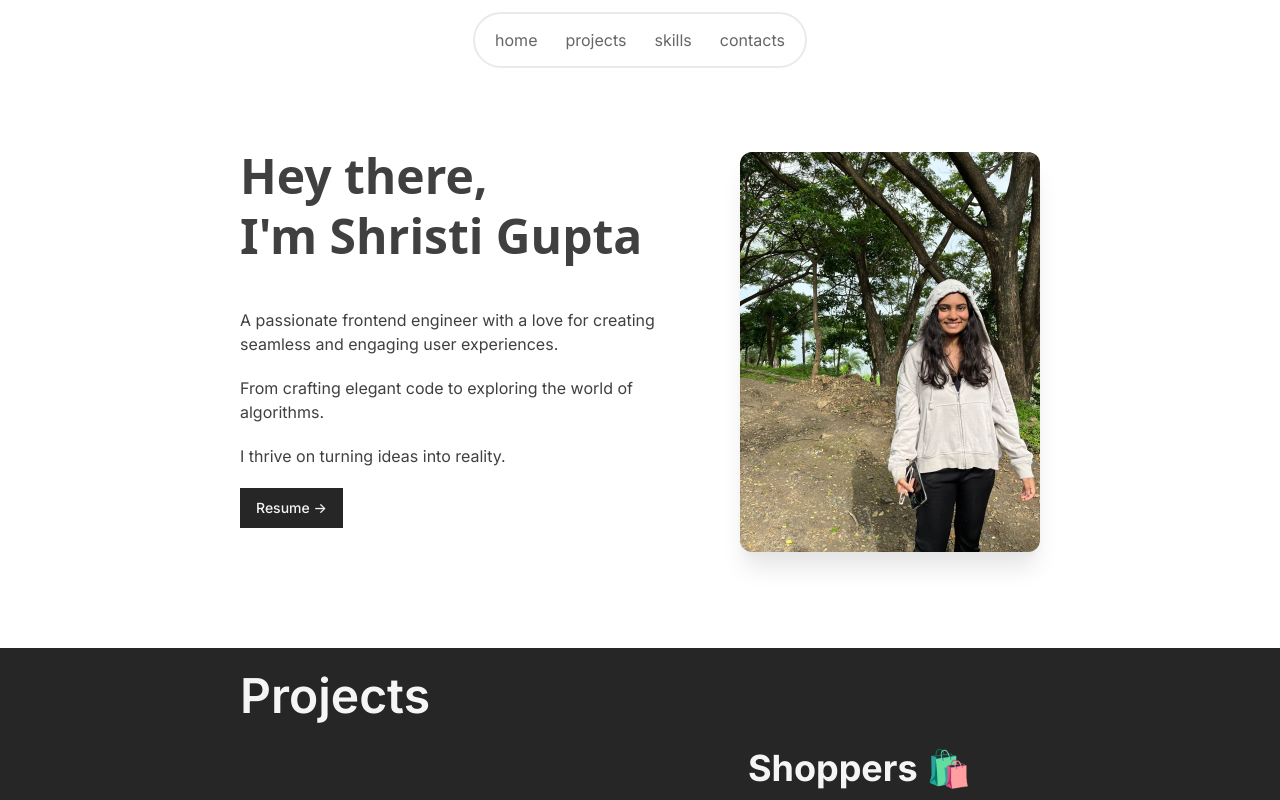
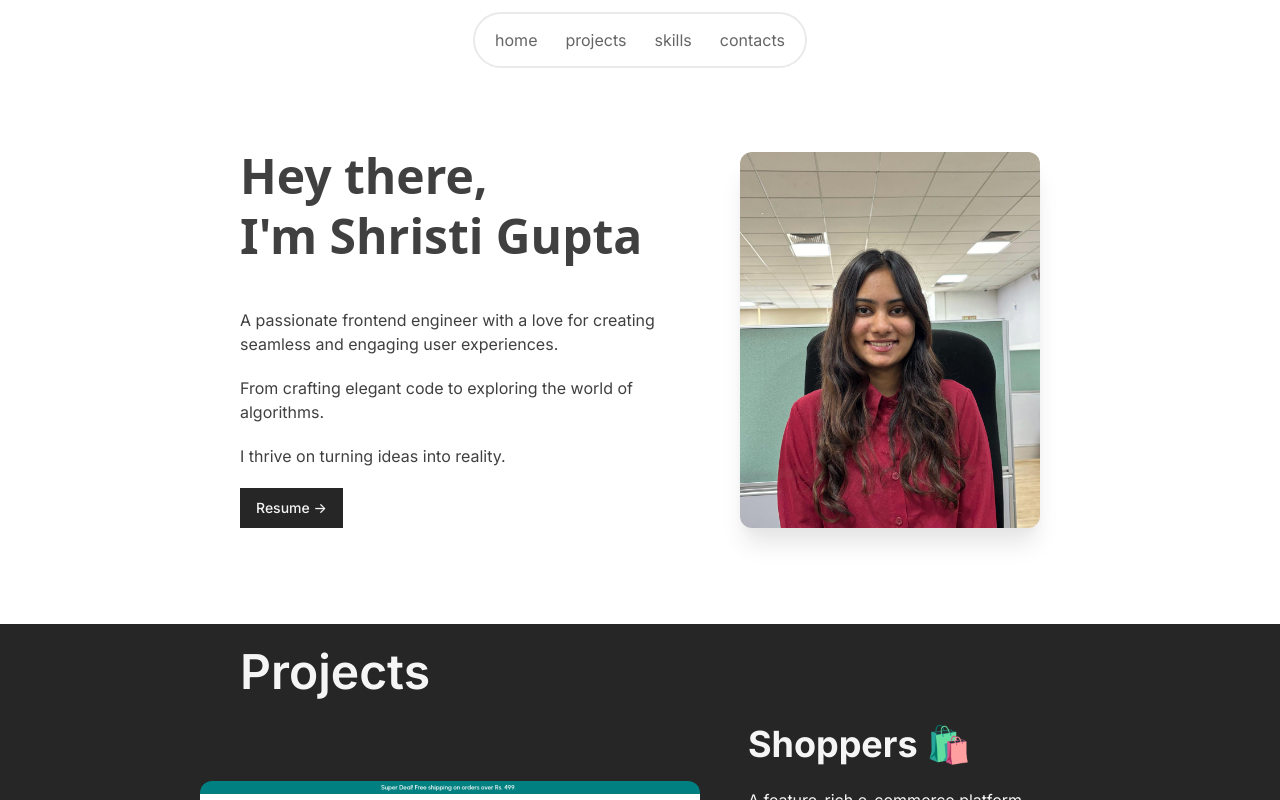
Before and after one commit to shristigupta12/Portfolio, a Next.js app: page / in a window 1280 px wide. Shown: the top 800 px of the page. Built offline with nearby package versions, Linux system fonts and the light colour scheme.

Commit message:
update: avatar

```diff
--- a/components/sections/home/index.jsx
+++ b/components/sections/home/index.jsx
@@ -23,7 +23,7 @@ const Home = ()=>{
                     </Link>
                 </div>
             </div>
-                <Image src={'/utils/profile.jpeg'} alt="avatar" width={'300'} height={'400'} className="rounded-xl shadow-xl shadow-neutral-200 max-lg:w-[180px] max-lg:h-[240px]  mx-auto max-md:w-[300px] max-md:h-[400px]"/>
+                <Image src={'/utils/profile.jpg'} alt="avatar" width={'300'} height={'400'} className="rounded-xl shadow-xl shadow-neutral-200 max-lg:w-[180px] max-lg:h-[240px]  mx-auto max-md:w-[300px] max-md:h-[400px]"/>
         </section>
         </ViewContainer>
     )
```
Also changed, not shown: public/utils/profile.jpeg (deleted), public/utils/profile.jpg (added).
